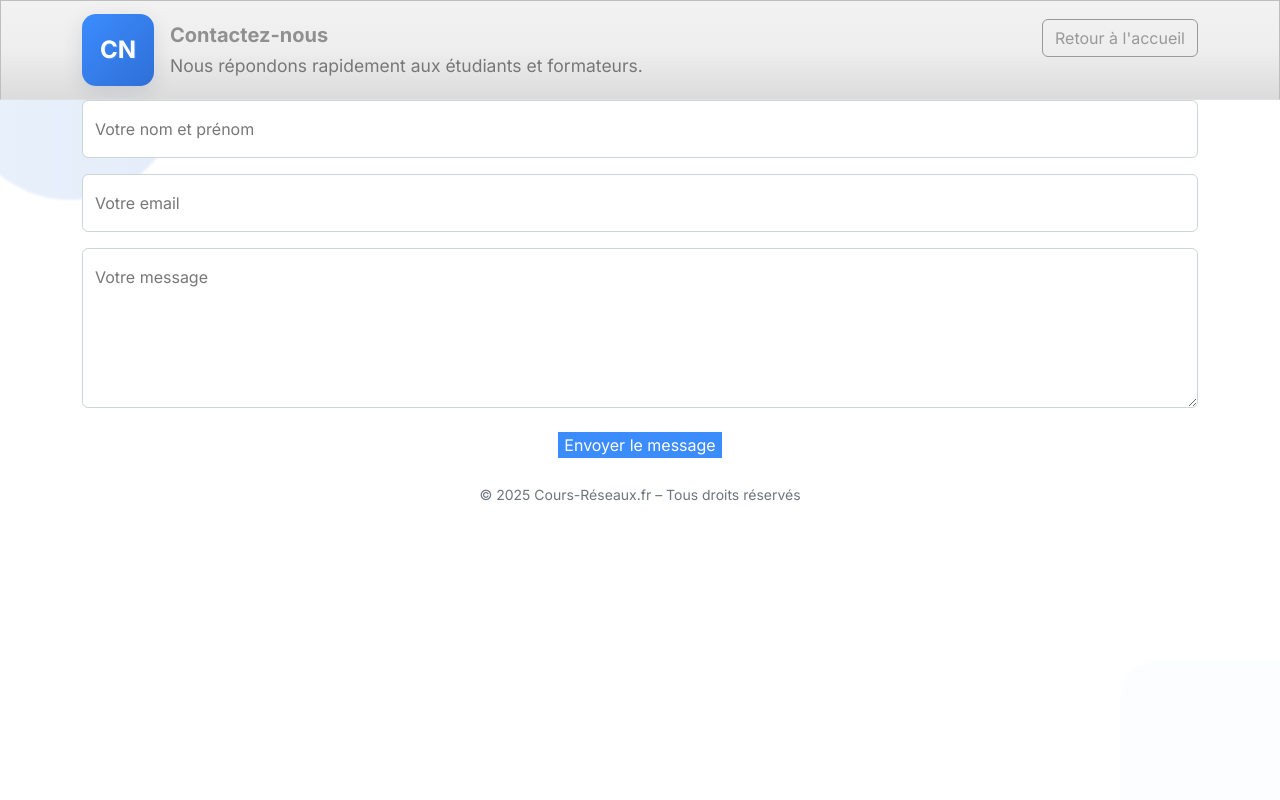
After one commit to bertinstephane42/demo-hack, a PHP site: page /index/php/contact.php in a window 1280 px wide. The commit adds this page. Run offline with PHP 8.4, Linux system fonts and the light colour scheme; some libraries are stand-ins or nearby versions.

Commit message:
Add files via upload

```diff
--- /dev/null
+++ b/index/php/contact.php
@@ -0,0 +1,137 @@
+<?php
+// --------------------------------------------
+// ENVOI D'EMAIL VIA SMTP LWS (PHPMailer)
+// --------------------------------------------
+$success = false;
+$errorMsg = "";
+
+if ($_SERVER["REQUEST_METHOD"] === "POST") {
+
+    $name = trim($_POST["name"] ?? "");
+    $email = trim($_POST["email"] ?? "");
+    $message = trim($_POST["message"] ?? "");
+
+    if ($name !== "" && $email !== "" && $message !== "") {
+
+        // Sujet
+        $subject = "Nouveau message depuis Cours-Reseaux.fr";
+
+        // Contenu HTML du mail
+        $body  = "Nouveau message envoyé depuis le site :\n\n";
+        $body .= "Nom : $name\n";
+        $body .= "Email : $email\n\n";
+        $body .= "Message :\n$message\n";
+
+        // Headers à la manière de DokuWiki
+        $headers = [];
+        $headers[] = "From: Cours-Reseaux <contact@cours-reseaux.fr>";
+        $headers[] = "Reply-To: $name <$email>";
+        $headers[] = "MIME-Version: 1.0";
+        $headers[] = "Content-Type: text/plain; charset=UTF-8";
+
+        $headerString = implode("\r\n", $headers);
+
+        // Envoi via la fonction mail() (comme DokuWiki)
+        if (mail("contact@cours-reseaux.fr", $subject, $body, $headerString)) {
+            $success = true;
+        } else {
+            $errorMsg = "L’envoi du message a échoué. Merci de réessayer ultérieurement.";
+        }
+
+    } else {
+        $errorMsg = "Merci de remplir tous les champs.";
+    }
+}
+?>
+<!DOCTYPE html>
+<html lang="fr">
+<head>
+  <meta charset="utf-8">
+  <meta name="viewport" content="width=device-width, initial-scale=1">
+  <title>Cours-Réseaux — Formation BTS SIO • CPI • Expert Cyber</title>
+  <meta name="description" content="Cours-Réseaux.fr — Ressources pédagogiques informatiques (BTS SIO, Bac+3 CPI, Bac+5 Expert Cyber). DokuWiki sécurisé, outils pédagogiques et proxys applicatifs.">
+  <link rel="canonical" href="https://cours-reseaux.fr/">
+
+  <!-- Bootswatch Spacelab via CDN -->
+  <link rel="stylesheet" href="https://cdn.jsdelivr.net/npm/bootstrap@5.3.2/dist/css/bootstrap.min.css">
+  <link rel="stylesheet" href="https://cdn.jsdelivr.net/npm/bootswatch@5.3.2/dist/spacelab/bootstrap.min.css">
+
+  <!-- Google font fallback -->
+  <link rel="preconnect" href="https://fonts.gstatic.com" crossorigin>
+  <link href="https://fonts.googleapis.com/css2?family=Inter:wght@300;400;600;700&display=swap" rel="stylesheet">
+  <link rel="stylesheet" href="../css/index.css">
+</head>
+
+<body>
+
+  <div class="float-bg" aria-hidden="true">
+    <!-- decorative floating SVG shapes animated by JS -->
+    <svg class="float-item" id="float1" width="260" height="260" viewBox="0 0 260 260" style="left:-60px; top:-40px;">
+      <defs><linearGradient id="g1" x1="0" x2="1"><stop offset="0" stop-color="#4a8fe7"/><stop offset="1" stop-color="#2f6fd6"/></linearGradient></defs>
+      <circle cx="130" cy="130" r="110" fill="url(#g1)"/>
+    </svg>
+    <svg class="float-item" id="float2" width="220" height="220" viewBox="0 0 220 220" style="right:-50px; bottom:-70px;">
+      <rect x="10" y="10" width="200" height="200" rx="36" fill="#e9f2ff"/>
+    </svg>
+  </div>
+
+  <nav class="navbar navbar-expand-lg navbar-light bg-light border-bottom">
+  <div class="container d-flex align-items-center justify-content-between">
+    <!-- Logo + texte regroupés dans le lien -->
+    <a class="navbar-brand d-flex align-items-center gap-3">
+      <span class="logo-mark position-relative">
+        CN
+      </span>
+      <div class="d-none d-md-block">
+        <div style="font-weight:700">Contactez-nous</div>
+        <small class="text-muted">Nous répondons rapidement aux étudiants et formateurs.</small>
+      </div>
+    </a>
+	<div class="text-center mb-4">
+		<a href="https://cours-reseaux.fr/index.php" class="btn btn-outline-secondary">
+			Retour à l'accueil
+		</a>
+	</div>
+	</div>
+	</nav>
+
+<div class="container">
+  <div class="contact-wrapper">
+    <?php if ($success): ?>
+      <div class="alert alert-success">Votre message a bien été envoyé. Merci !</div>
+    <?php elseif ($errorMsg): ?>
+      <div class="alert alert-danger"><?= htmlspecialchars($errorMsg) ?></div>
+    <?php endif; ?>
+
+    <form action="" method="POST">
+      <div class="form-floating mb-3">
+        <input type="text" name="name" class="form-control" id="nameInput" placeholder="Votre nom" required>
+        <label for="nameInput">Votre nom et prénom</label>
+      </div>
+
+      <div class="form-floating mb-3">
+        <input type="email" name="email" class="form-control" id="emailInput" placeholder="Votre email" required>
+        <label for="emailInput">Votre email</label>
+      </div>
+
+      <div class="form-floating mb-4">
+        <textarea name="message" class="form-control" id="messageInput" placeholder="Votre message" style="height:160px" required></textarea>
+        <label for="messageInput">Votre message</label>
+      </div>
+
+      <div class="text-center">
+        <button type="submit" class="btn-cta">Envoyer le message</button>
+      </div>
+    </form>
+
+  </div>
+
+  <footer class="text-center mt-4 mb-4">
+    <small>© <?= date("Y") ?> Cours-Réseaux.fr – Tous droits réservés</small>
+  </footer>
+</div>
+
+<script src="https://cdn.jsdelivr.net/npm/bootstrap@5.3.2/dist/js/bootstrap.bundle.min.js"></script>
+
+</body>
+</html>
```
Also changed, not shown: index/php/sitemap.php (+10 -0 lines), index/php/modales_content.php (line endings or trailing spaces).
